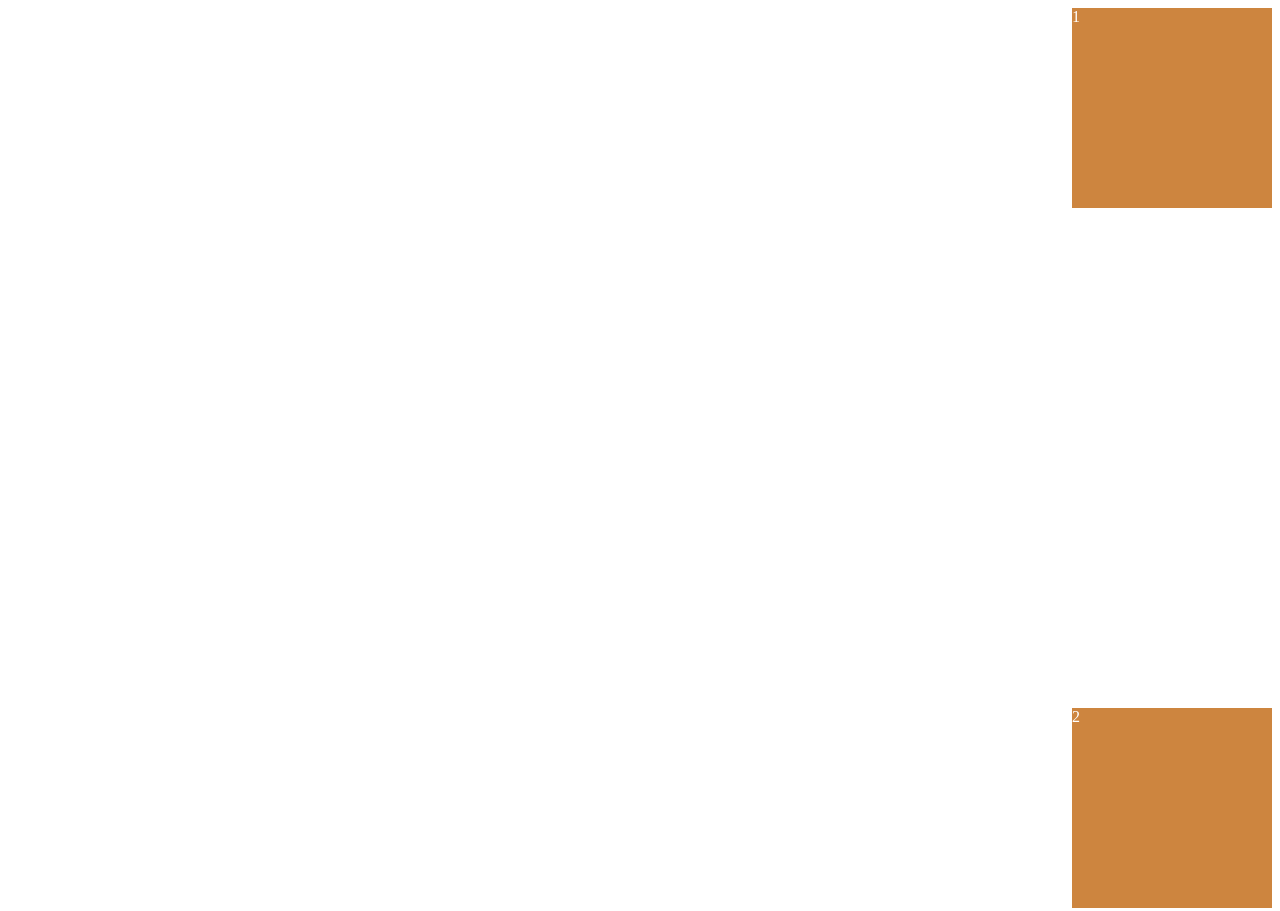
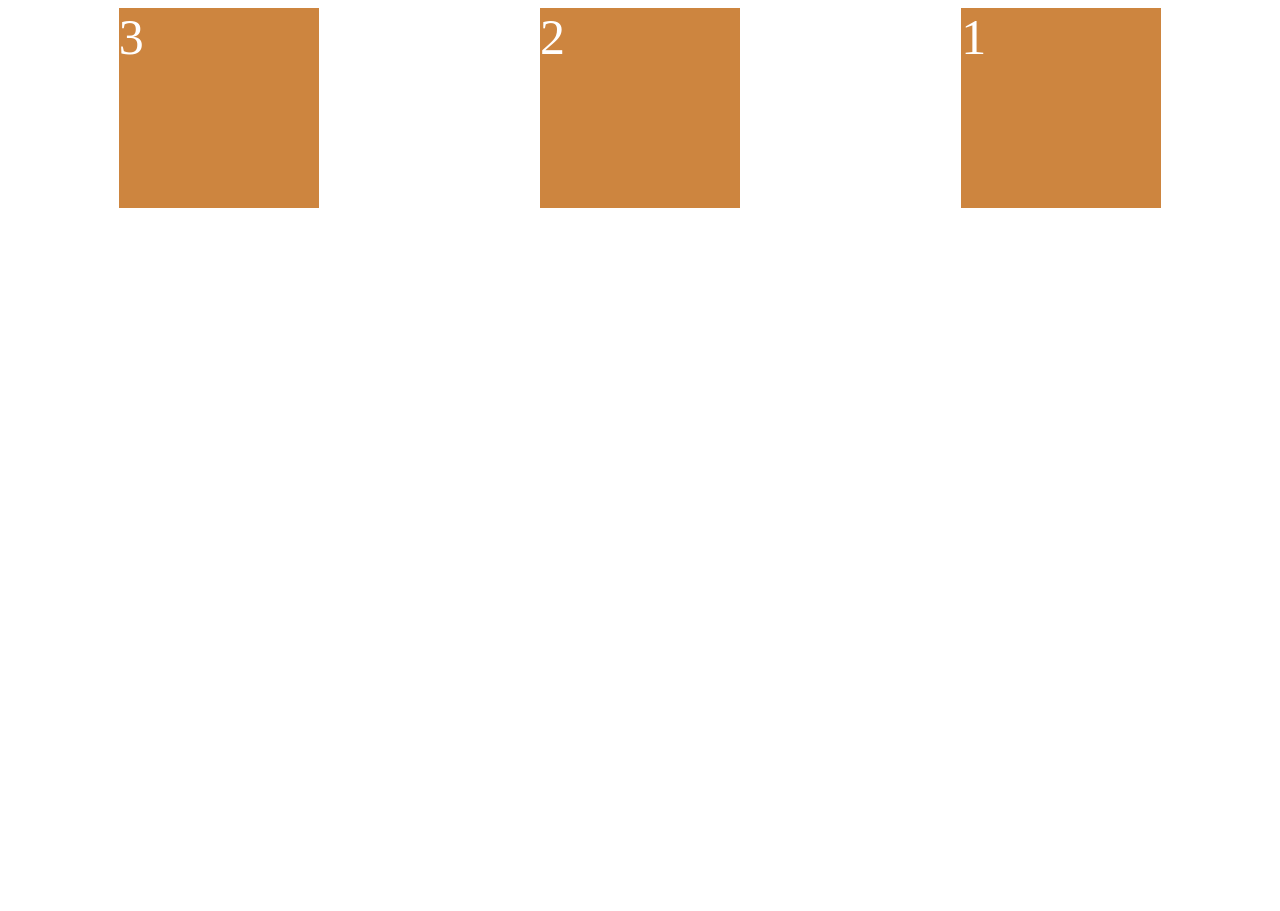
Before and after one commit to jh2416/SCSS, a plain HTML site: page index.html in a window 1280 px wide. Shown: the top 911 px of the page. After the commit the page ends 816 px from the top, so only its background shows below. Drawn offline with Linux system fonts and the light colour scheme.

Commit message:
#1.4 align-self and order

```diff
--- a/index.html
+++ b/index.html
@@ -1,16 +1,16 @@
 <!DOCTYPE html>
 <html lang="en">
   <head>
-        <meta charset="UTF-8"/>
-        <meta name="viewport" content="width=device-width, initial-scale=1.0"/>
-        <link href="styles.css" rel="stylesheet"/>
+    <meta charset="UTF-8" />
+    <meta name="viewport" content="width=device-width, initial-scale=1.0" />
+    <link href="styles.css" rel="stylesheet" />
     <title>(S)CSS Masterclass</title>
   </head>
   <body>
-        <div class="wrapper">
-            <div class="box">1</div>
-            <div class="box">2</div>
-            <div class="box">3</div>
+    <div class="father">
+      <div class="child">1</div>
+      <div class="child">2</div>
+      <div class="child">3</div>
     </div>
   </body>
 </html>
--- a/styles.css
+++ b/styles.css
@@ -2,17 +2,35 @@
 justify-content -> main-axis : default
 align-items -> cross-axis : default에 수직*/
 
-.wrapper{ /*box의 부모, 항상 1차로 붙어있는것만 가능(wrapper)작성 전에는 body*/
-    display: flex; /* inline-block이랑 같은 효과, default: row */
-    flex-direction: column; /*main-axis : column으로 변경*/
-    justify-content: space-between; /*justify-content: main-axis기준으로 움직임*/
-    align-items: flex-end; /*align-items: cross-axis기준으로 움직임*/
-    height: 200vh;
+.father {
+  /*box의 부모, 항상 1차로 붙어있는것만 가능(wrapper)작성 전에는 body*/
+  display: flex; /* inline-block이랑 같은 효과, default: row */
+  /*flex-direction: column; main-axis : column으로 변경*/
+  justify-content: space-around; /*justify-content: main-axis기준으로 움직임*/
+  /*align-items: flex-end; align-items: cross-axis기준으로 움직임*/
+  height: 100vh;
 }
 
-.box {
-    background-color: peru;
-    width: 200px;
-    height: 200px;
-    color: white;
+.child {
+  background-color: peru;
+  width: 200px;
+  height: 200px;
+  color: white;
+  font-size: 50px;
 }
+/*순서바꾸기: 0은 본인원래 위치, 1부터 list처럼 옆으로 밀림 */
+.child:nth-child(2) {
+  order: 1;
+}
+
+.child:nth-child(1) {
+  order: 2;
+}
+
+/*.child:nth-child(2) {
+  align-self: center;
+}
+얘네 둘은 father에 height가 있어야함
+.child:nth-child(3) {
+  align-self: flex-end;
+}*/
```
Lines whose indentation alone changed are shown as unchanged.
